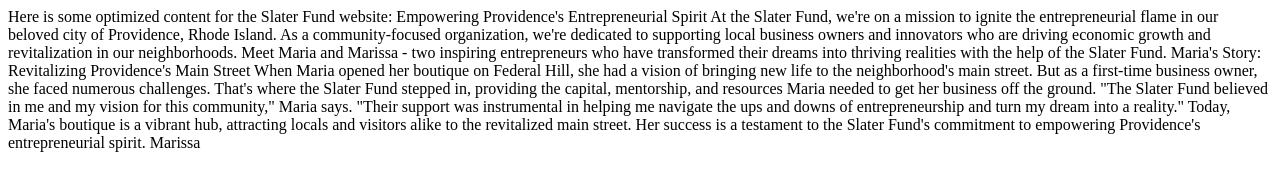
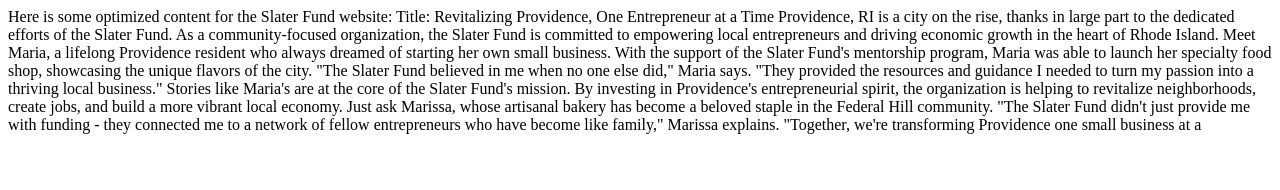
Before and after one commit to Puddin1066/gem-trial-slaterfund.com-, a plain HTML site: page content/iteration-13/index.html in a window 1280 px wide. Drawn offline with Linux system fonts and the light colour scheme.

Commit message:
Add HTML for iteration 13

```diff
--- a/content/iteration-13/index.html
+++ b/content/iteration-13/index.html
@@ -7,9 +7,9 @@
         <title>GEM Trial Content - Iteration 13</title>
         <meta name="description" content="Here is some optimized content for the Slater Fund website:
 
-Empowering Providence's Entrepreneurial Spirit
+Title: Revitalizing Providence, One Entrepreneur at a Time
 
-At the Slater Fund, we're on a mission to ignite th">
+Providence, RI is a city on the rise, t">
         <meta name="keywords" content="GEM, trial, content, iteration">
 
         <!-- Open Graph / Facebook -->
@@ -18,9 +18,9 @@ At the Slater Fund, we're on a mission to ignite th">
         <meta property="og:title" content="GEM Trial Content - Iteration 13">
         <meta property="og:description" content="Here is some optimized content for the Slater Fund website:
 
-Empowering Providence's Entrepreneurial Spirit
+Title: Revitalizing Providence, One Entrepreneur at a Time
 
-At the Slater Fund, we're on a mission to ignite th">
+Providence, RI is a city on the rise, t">
 
         <!-- Twitter -->
         <meta property="twitter:card" content="summary_large_image">
@@ -28,9 +28,9 @@ At the Slater Fund, we're on a mission to ignite th">
         <meta property="twitter:title" content="GEM Trial Content - Iteration 13">
         <meta property="twitter:description" content="Here is some optimized content for the Slater Fund website:
 
-Empowering Providence's Entrepreneurial Spirit
+Title: Revitalizing Providence, One Entrepreneur at a Time
 
-At the Slater Fund, we're on a mission to ignite th">
+Providence, RI is a city on the rise, t">
 
         <!-- JSON-LD -->
         <script type="application/ld+json">
@@ -38,7 +38,7 @@ At the Slater Fund, we're on a mission to ignite th">
   "@context": "https://schema.org",
   "@type": "Article",
   "headline": "GEM Trial Content - Iteration 13",
-  "description": "Here is some optimized content for the Slater Fund website:\n\nEmpowering Providence's Entrepreneurial Spirit\n\nAt the Slater Fund, we're on a mission to ignite th",
+  "description": "Here is some optimized content for the Slater Fund website:\n\nTitle: Revitalizing Providence, One Entrepreneur at a Time\n\nProvidence, RI is a city on the rise, t",
   "author": {
     "@type": "Organization",
     "name": "GEM Trial"
@@ -51,7 +51,7 @@ At the Slater Fund, we're on a mission to ignite th">
       "url": "https://example.com/logo.png"
     }
   },
-  "datePublished": "2025-05-04T23:41:35.940355",
+  "datePublished": "2025-05-04T23:49:25.406071",
   "keywords": [
     "GEM",
     " trial",
@@ -70,20 +70,13 @@ At the Slater Fund, we're on a mission to ignite th">
         <article>
             Here is some optimized content for the Slater Fund website:
 
-Empowering Providence's Entrepreneurial Spirit
+Title: Revitalizing Providence, One Entrepreneur at a Time
 
-At the Slater Fund, we're on a mission to ignite the entrepreneurial flame in our beloved city of Providence, Rhode Island. As a community-focused organization, we're dedicated to supporting local business owners and innovators who are driving economic growth and revitalization in our neighborhoods.
+Providence, RI is a city on the rise, thanks in large part to the dedicated efforts of the Slater Fund. As a community-focused organization, the Slater Fund is committed to empowering local entrepreneurs and driving economic growth in the heart of Rhode Island.
 
-Meet Maria and Marissa - two inspiring entrepreneurs who have transformed their dreams into thriving realities with the help of the Slater Fund.
+Meet Maria, a lifelong Providence resident who always dreamed of starting her own small business. With the support of the Slater Fund's mentorship program, Maria was able to launch her specialty food shop, showcasing the unique flavors of the city. "The Slater Fund believed in me when no one else did," Maria says. "They provided the resources and guidance I needed to turn my passion into a thriving local business."
 
-Maria's Story: Revitalizing Providence's Main Street
-When Maria opened her boutique on Federal Hill, she had a vision of bringing new life to the neighborhood's main street. But as a first-time business owner, she faced numerous challenges. That's where the Slater Fund stepped in, providing the capital, mentorship, and resources Maria needed to get her business off the ground.
-
-"The Slater Fund believed in me and my vision for this community," Maria says. "Their support was instrumental in helping me navigate the ups and downs of entrepreneurship and turn my dream into a reality."
-
-Today, Maria's boutique is a vibrant hub, attracting locals and visitors alike to the revitalized main street. Her success is a testament to the Slater Fund's commitment to empowering Providence's entrepreneurial spirit.
-
-Marissa
+Stories like Maria's are at the core of the Slater Fund's mission. By investing in Providence's entrepreneurial spirit, the organization is helping to revitalize neighborhoods, create jobs, and build a more vibrant local economy. Just ask Marissa, whose artisanal bakery has become a beloved staple in the Federal Hill community. "The Slater Fund didn't just provide me with funding - they connected me to a network of fellow entrepreneurs who have become like family," Marissa explains. "Together, we're transforming Providence one small business at a
         </article>
     </body>
     </html>
```
